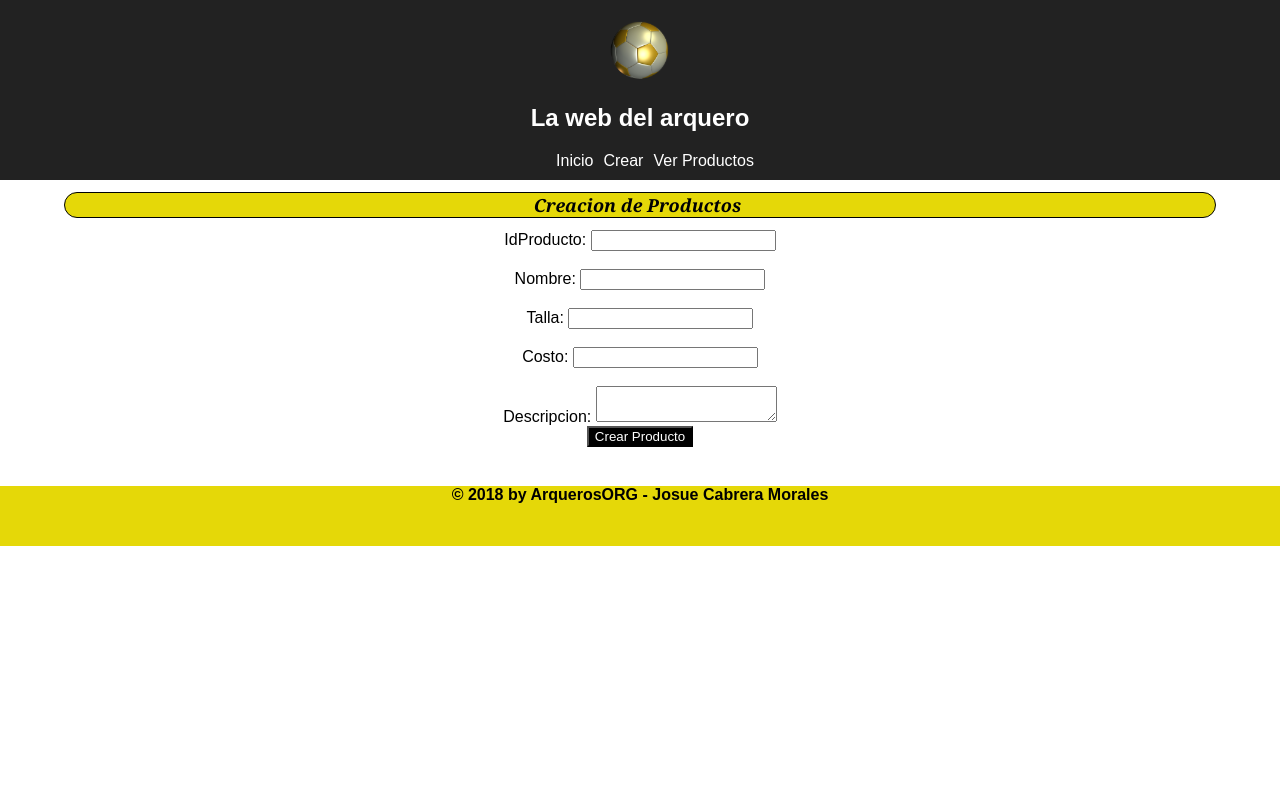
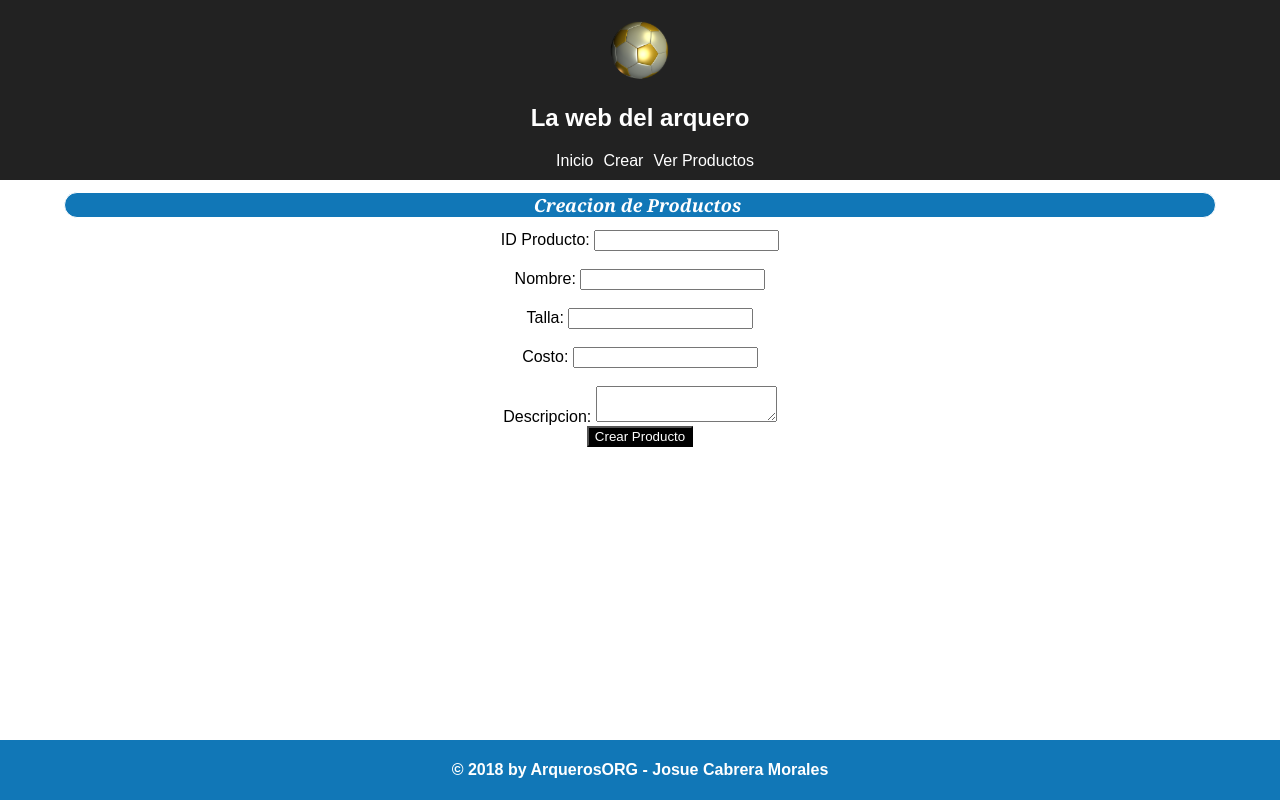
Before and after one commit to joshy110/WebGK, a React (Create React App) app in the folder webgk2/: page /crear in a window 1280 px wide. Built offline with nearby package versions, Linux system fonts and the light colour scheme.

Commit message:
Se agregan nuevos colores segun feedback propuesto

```diff
--- a/webgk2/src/Componentes/Crear/index.js
+++ b/webgk2/src/Componentes/Crear/index.js
@@ -33,7 +33,9 @@ class Crear extends Component {
         var talla = this.state.tallaPro;
         var costo = this.state.costoPro;
         var Descripcion = this.state.descPro;
+        var lista1 = [];
 
+          if (idG > 0 && talla > 0 && costo > 0) {
               /*Se procede a agregar al local storage:
               1. Se realiza el json
               2. Se lee el local storage
@@ -60,11 +62,23 @@ class Crear extends Component {
                   productos = JSON.parse(productos);
               }
 
+              debugger;
+              lista1 = JSON.stringify(productos);
+
+              if (lista1.includes(idG)) {
+                  alert('Producto:' + '\n' + idG + '\n' + nombre + '\n' + talla + '\n' + costo + '\n' + Descripcion + '\n' + ' ya existe');
+              }
+              else {
                   productos.push(producto);
                   productos = JSON.stringify(productos);
                   localStorage.setItem('GKApp', productos);
                   alert('Se creo el producto:' + '\n' + idG + '\n' + nombre + '\n' + talla + '\n' + costo + '\n' + Descripcion);
+              }
               event.preventDefault();
+          }
+          else{
+            alert('Se debe ingresar un identificador positivo');
+          }
       }
 
     render() {
@@ -76,7 +90,7 @@ class Crear extends Component {
                 <form onSubmit={this.ManejadorCrear}>
                     <div>
                         <label>
-                            IdProducto: <input type="text" name="Identificador" id="idPro" onChange={(event) => this.ManejadorCambioCr(event)} value={this.state.idPro}  />
+                            ID Producto: <input type="number"  maxLength="6" name="Identificador" id="idPro" onChange={(event) => this.ManejadorCambioCr(event)} value={this.state.idPro}  />
                         </label>
                         <br />
                         <br />
@@ -86,12 +100,12 @@ class Crear extends Component {
                         <br />
                         <br />
                         <label >
-                            Talla: <input type="text" name="Talla" id="tallaPro" onChange={(event) => this.ManejadorCambioCr(event)} value={this.state.tallaPro}  />
+                            Talla: <input type="number" name="Talla" id="tallaPro" onChange={(event) => this.ManejadorCambioCr(event)} value={this.state.tallaPro}  />
                         </label>
                         <br />
                         <br />
                         <label >
-                            Costo: <input type="text" name="Costo" id="costoPro" onChange={(event) => this.ManejadorCambioCr(event)} value={this.state.costoPro} />
+                            Costo: <input type="number" name="Costo" id="costoPro" onChange={(event) => this.ManejadorCambioCr(event)} value={this.state.costoPro} />
                         </label>
                         <br />
                         <br />
--- a/webgk2/src/Componentes/Global/Footer.js
+++ b/webgk2/src/Componentes/Global/Footer.js
@@ -4,7 +4,7 @@ import './css/Footer.css';
 class Footer extends Component {
   render() {
     return (
-      <div className="Footer col-xs-12 col-sm-6 col-md-3">
+      <div className="Footer">
             <h4><b>&copy; 2018 by ArquerosORG - Josue Cabrera Morales</b></h4>
       </div>
     );
--- a/webgk2/src/Componentes/Global/css/Content.css
+++ b/webgk2/src/Componentes/Global/css/Content.css
@@ -10,7 +10,7 @@
 }
 
 .labelP {
-  background-color: #E5D808;
+  background-color: #1177B7;
   font-family: Georgia, 'Times New Roman', Times, serif;
   color: #000203;
   font-style: oblique;
--- a/webgk2/src/Componentes/Global/css/Footer.css
+++ b/webgk2/src/Componentes/Global/css/Footer.css
@@ -1,9 +1,9 @@
 .Footer {
-    background-color: #E5D808;
+    background-color: #1177B7;
     bottom: 0;
-    position: relative;
+    position: absolute;
     width: 100%;
     height: 60px;
-    color: black;
+    color: white;
     text-align: center;
   }
--- a/webgk2/src/Componentes/Global/css/Header.css
+++ b/webgk2/src/Componentes/Global/css/Header.css
@@ -25,8 +25,8 @@
     text-decoration: none;
   }
   .Items:hover{
-    color: black;
-    background-color: #E5D808;
+    color: white;
+    background-color: #1177B7;
     text-decoration: none;
   }
 
--- a/webgk2/src/Componentes/Home/index.js
+++ b/webgk2/src/Componentes/Home/index.js
@@ -13,11 +13,6 @@ class Home extends Component {
                 <h2 className="textoPImagenP">
                     <span className="labelP">"Si no hubiera sido futbolista habría sido peor persona" - Gianguili Buffon</span>
                 </h2>
-                <div>
-                    <p className="TextoInicio">
-                        Nosotros somos una organización que surge en el año 2018 con el objetivo de informar a todas aquellas personas que tienen poco conocimiento lo que conlleva ser portero, los sacrificios que se hacen y los arduos entrenamientos que se llevan a cabo pero sobre todo lo bien que se la pasa siendo portero.
-                    </p>
-                </div>
             </div>
         );
     }
--- a/webgk2/src/Componentes/Home/inicio.css
+++ b/webgk2/src/Componentes/Home/inicio.css
@@ -9,20 +9,20 @@
     top: 160px;
     left: 0;
     width: 100%;
-    background-color: #E5D808;
+    background-color: #1177B7;
 }
 
 .labelP {
-    background-color: #E5D808;
+    background-color: #1177B7;
     font-family: Georgia, 'Times New Roman', Times, serif;
-    color: #000203;
+    color:  white;
     font-style: oblique;
     font-size: 18px;
     border-bottom-left-radius: 2em;
     border-top-left-radius: 2em;
     border-bottom-right-radius: 2em;
     border-top-right-radius: 2em;
-    border: 1px solid #000203;
+    border: 1px solid white;
     text-align: center;
     padding-left: 5px;
     padding-right: 10px;
--- a/webgk2/src/Componentes/VerProd/index.js
+++ b/webgk2/src/Componentes/VerProd/index.js
@@ -28,18 +28,19 @@ class VerProd extends Component {
 
       //Funcion que realiza la eliminacion
       //-----------------------------------
-     ManejadorEliminar(event) {
+     ManejadorEliminar(event,id) {
+
          //Se elimina el dato del localstorage del ID ingresado
-        debugger;
-        var idG = this.state.idPro;
+        // var idG = this.state.idPro;
          var lista = [];
          var lista1 = [];
          var lista2 = [];
+         if (id > 0) {
+
              lista = JSON.parse(localStorage.getItem("GKApp"));
+             for (var i = 0; i < lista.length; i++) {
 
-        for(var i = 0; i < lista.length; i++){
-
-            if(lista[i].idG !== idG){
+                 if (lista[i].idG !== id) {
                      lista1.push(lista[i]);
                  }
              }
@@ -49,13 +50,17 @@ class VerProd extends Component {
              localStorage.setItem('GKApp', lista1);
              lista2 = JSON.parse(localStorage.getItem("GKApp"));
              //Se verifica que la lista se encuentre llena
-        if(lista2.length === 0){
+             if (lista2.length === 0) {
                  alert('No existen productos');
              }
-        else{
+             else {
                  this.setState({ gklist: lista2 });
              }
              event.preventDefault();
+         }
+         else{
+            alert('Ingrese un identificador valido');
+         }
       }
 /*-------------------------------------------------------------------------------*/
 /*------------------------------ Modificar --------------------------------------*/
@@ -86,15 +91,6 @@ class VerProd extends Component {
         return(
             <div className="VerProd">
              <h1 className="labelP"> Listado de Productos </h1>
-                 <label>
-                    Identificar del Producto: <input type="text" name="Identificador" id="idPro" onChange={(event) => this.ManejadorCambioVP(event)} value={this.state.idPro}/>
-                </label>
-                <div>
-                    <input type="submit" className="colorbtn" value="Buscar Producto" />
-                    <input type="submit" className="colorbtn" value="Eliminar Producto" onClick={this.ManejadorEliminar} />
-                </div>
-                <br/>
-                <br/>
                 <Table  border="1">
                     <Thead>
                         <Tr>
@@ -103,6 +99,7 @@ class VerProd extends Component {
                             <Th>Talla</Th>
                             <Th>Costo</Th>
                             <Th>Descripcion</Th>
+                            <Th></Th>
                             <Th></Th>
                         </Tr>
                     </Thead>
@@ -128,7 +125,9 @@ class VerProd extends Component {
                                 <td>
                                     <input type="submit" className="colorbtn" value="Modificar Producto" />
                                 </td>
-
+                                <td>
+                                    <input type="submit" className="colorbtn" value="Eliminar Producto" onClick={(event) => this.ManejadorEliminar(event,Guantes.idG)} />
+                                </td>
                             </tr>
 
                         ))}
```
Also changed, not shown: webgk2/src/Componentes/Eliminar/index.js (deleted, +0 -86 lines). Lines whose indentation alone changed are shown as unchanged.
